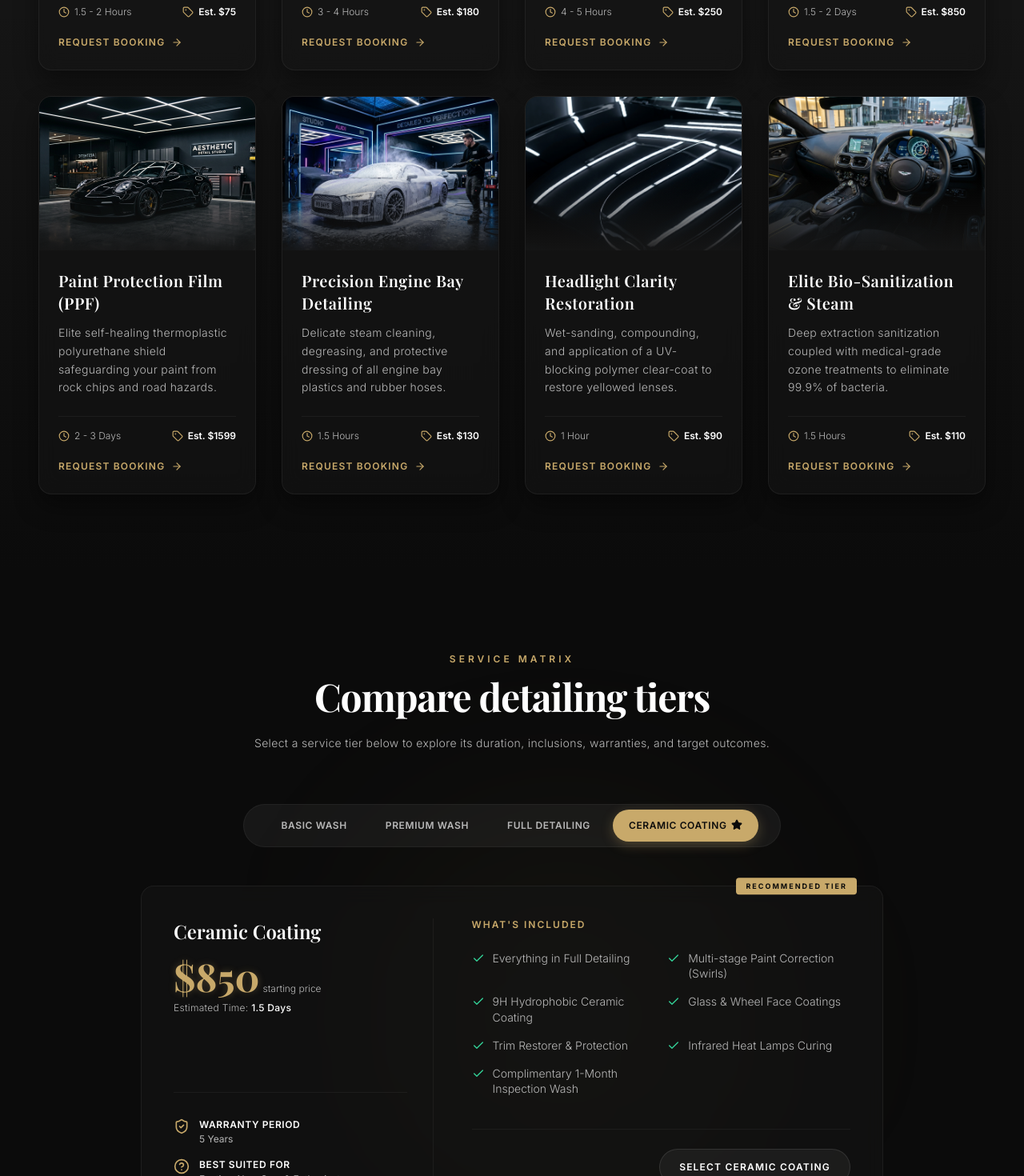
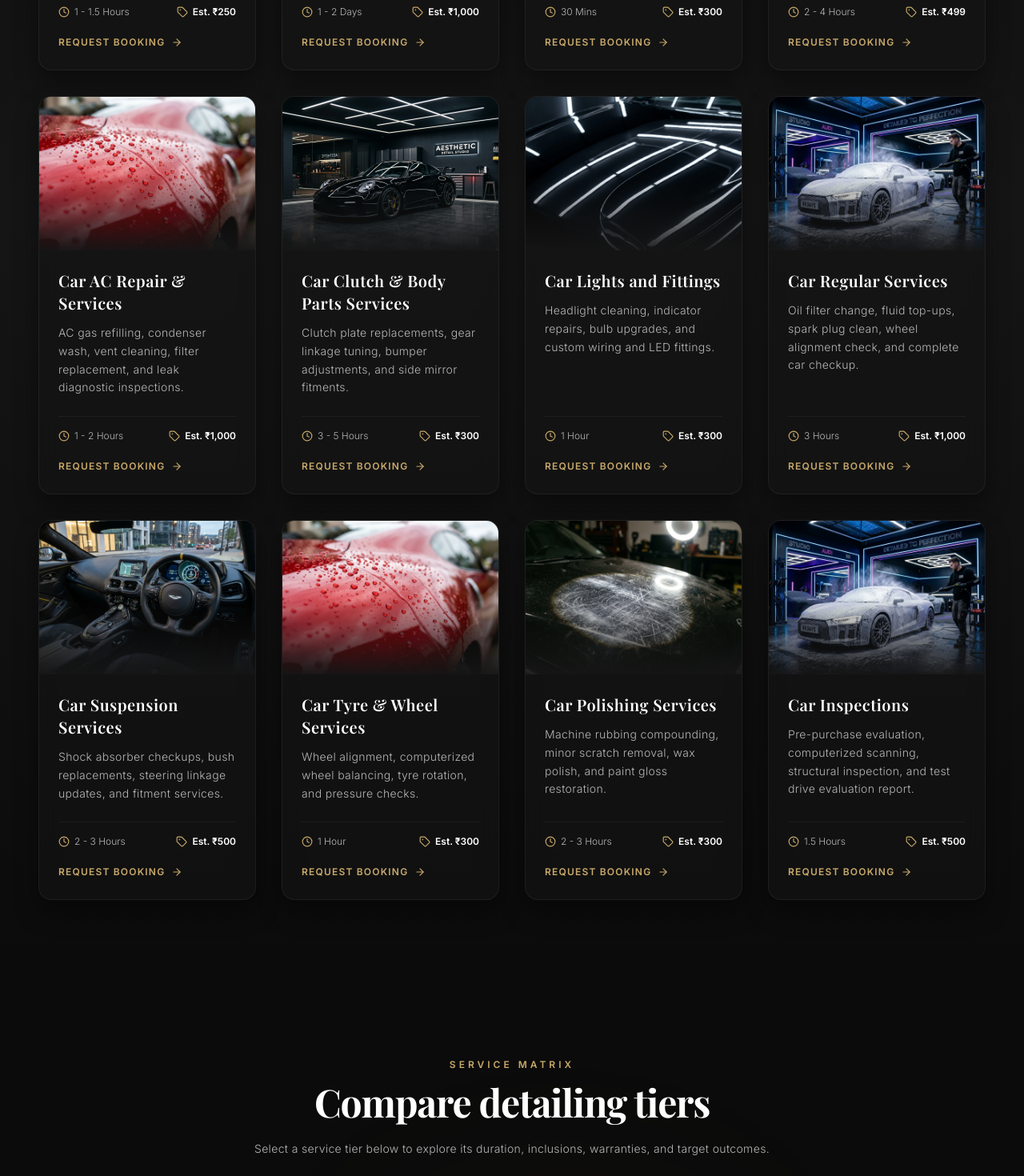
Before and after one commit to viral-since-2001/unik, a React (Vite) app: page / in a window 1280 px wide. Shown: the part 2500-3970 px from the top of the page at 80% size. Built offline with nearby package versions, Linux system fonts and the light colour scheme; a web font is replaced by a local one.

Commit message:
Update site services and prices to reflect 12 actual Justdial car repair items in Rupees (₹)

```diff
--- a/src/data/siteData.js
+++ b/src/data/siteData.js
@@ -50,7 +50,7 @@ export const whyChooseUsHeader = {
 export const servicesHeader = {
   subtitle: "Bespoke Detailing Services",
   title: "Unrivaled Care For All Surfaces",
-  description: "Explore our curated menu of detailing, correction, and surface protection therapies, engineered to produce a concour-level presentation."
+  description: "Explore our curated menu of detailing, correction, and surface protection therapies, engineered to produce a concour-level presentation. Note: The prices are indicative, and actual charges may vary."
 };
 
 export const comparisonHeader = {
@@ -166,135 +166,163 @@ export const whyChooseUs = [
 export const services = [
   {
     id: "car-wash",
-    title: "Foam Wash & Decontamination",
-    description: "Safe multi-stage wash using ultra-soft wash mitts, pH-neutral snow foam, and mechanical clay bar treatment.",
-    time: "1.5 - 2 Hours",
-    price: "75",
+    title: "Car Wash Service",
+    description: "Deep foam wash, engine bay detailing, underbody cleaning, vacuuming, and dashboard dressing.",
+    time: "1 - 1.5 Hours",
+    price: "250",
     image: foamWashImg
   },
   {
-    id: "interior-detailing",
-    title: "Bespoke Interior Detailing",
-    description: "Deep steam extraction, premium leather nourishment, dashboard UV protection, and complete odor elimination.",
-    time: "3 - 4 Hours",
-    price: "180",
+    id: "denting-painting",
+    title: "Car Denting & Painting",
+    description: "Precision panel dent removal and factory-grade color matched spray painting and scratch fixes.",
+    time: "1 - 2 Days",
+    price: "1,000",
+    image: beforeDirty
+  },
+  {
+    id: "battery-services",
+    title: "Car Battery Repairs & Service",
+    description: "Battery health diagnostic checks, charging, terminal cleaning, and replacement with premium brands.",
+    time: "30 Mins",
+    price: "300",
     image: interiorImg
   },
   {
-    id: "exterior-detailing",
-    title: "Elite Exterior Polishing",
-    description: "Multi-stage paint wash, iron decontamination, and single-stage machine polish to restore deep paint gloss.",
-    time: "4 - 5 Hours",
-    price: "250",
+    id: "mechanical-repairs",
+    title: "Car Mechanical Repairs",
+    description: "Multi-point diagnostic check, engine servicing, tuning, oil change, and brake adjustments.",
+    time: "2 - 4 Hours",
+    price: "499",
+    image: afterClean
+  },
+  {
+    id: "ac-services",
+    title: "Car AC Repair & Services",
+    description: "AC gas refilling, condenser wash, vent cleaning, filter replacement, and leak diagnostic inspections.",
+    time: "1 - 2 Hours",
+    price: "1,000",
+    image: ceramicImg
+  },
+  {
+    id: "clutch-body",
+    title: "Car Clutch & Body Parts Services",
+    description: "Clutch plate replacements, gear linkage tuning, bumper adjustments, and side mirror fitments.",
+    time: "3 - 5 Hours",
+    price: "300",
+    image: heroBg
+  },
+  {
+    id: "lights-fittings",
+    title: "Car Lights and Fittings",
+    description: "Headlight cleaning, indicator repairs, bulb upgrades, and custom wiring and LED fittings.",
+    time: "1 Hour",
+    price: "300",
+    image: afterClean
+  },
+  {
+    id: "regular-services",
+    title: "Car Regular Services",
+    description: "Oil filter change, fluid top-ups, spark plug clean, wheel alignment check, and complete car checkup.",
+    time: "3 Hours",
+    price: "1,000",
+    image: foamWashImg
+  },
+  {
+    id: "suspension-fitment",
+    title: "Car Suspension Services",
+    description: "Shock absorber checkups, bush replacements, steering linkage updates, and fitment services.",
+    time: "2 - 3 Hours",
+    price: "500",
+    image: interiorImg
+  },
+  {
+    id: "tyre-wheel",
+    title: "Car Tyre & Wheel Services",
+    description: "Wheel alignment, computerized wheel balancing, tyre rotation, and pressure checks.",
+    time: "1 Hour",
+    price: "300",
+    image: ceramicImg
+  },
+  {
+    id: "polishing-services",
+    title: "Car Polishing Services",
+    description: "Machine rubbing compounding, minor scratch removal, wax polish, and paint gloss restoration.",
+    time: "2 - 3 Hours",
+    price: "300",
     image: beforeDirty
   },
   {
-    id: "ceramic-coating",
-    title: "Ultra hydrophobic Ceramic Coating",
-    description: "Gtechniq nanotech coating offering 9H hardness, extreme water beading, and robust swirl resistance.",
-    time: "1.5 - 2 Days",
-    price: "850",
-    image: ceramicImg
-  },
-  {
-    id: "ppf",
-    title: "Paint Protection Film (PPF)",
-    description: "Elite self-healing thermoplastic polyurethane shield safeguarding your paint from rock chips and road hazards.",
-    time: "2 - 3 Days",
-    price: "1599",
-    image: heroBg
-  },
-  {
-    id: "engine-cleaning",
-    title: "Precision Engine Bay Detailing",
-    description: "Delicate steam cleaning, degreasing, and protective dressing of all engine bay plastics and rubber hoses.",
+    id: "car-inspections",
+    title: "Car Inspections",
+    description: "Pre-purchase evaluation, computerized scanning, structural inspection, and test drive evaluation report.",
     time: "1.5 Hours",
-    price: "130",
+    price: "500",
     image: foamWashImg
-  },
-  {
-    id: "headlight-restoration",
-    title: "Headlight Clarity Restoration",
-    description: "Wet-sanding, compounding, and application of a UV-blocking polymer clear-coat to restore yellowed lenses.",
-    time: "1 Hour",
-    price: "90",
-    image: afterClean
-  },
-  {
-    id: "car-sanitization",
-    title: "Elite Bio-Sanitization & Steam",
-    description: "Deep extraction sanitization coupled with medical-grade ozone treatments to eliminate 99.9% of bacteria.",
-    time: "1.5 Hours",
-    price: "110",
-    image: interiorImg
   }
 ];
 
 export const comparisons = [
   {
-    id: "basic",
-    name: "Basic Wash",
-    price: "50",
-    duration: "45 Mins",
+    id: "regular",
+    name: "Regular Service",
+    price: "1,000",
+    duration: "3 Hours",
     features: [
-      "Exterior Foam Bath",
-      "Hand Dry with Microfiber",
-      "Wheel & Tire Cleaning",
-      "Basic Vacuuming",
-      "Windows Cleaned Outside"
+      "Engine Oil Top-up",
+      "Oil Filter Replacement",
+      "Air Filter Cleaning",
+      "Complete Foam Wash",
+      "40-Point Inspection Check"
     ],
-    warranty: "None",
+    warranty: "30 Days",
     recommended: "Daily Commuters"
   },
   {
-    id: "premium",
-    name: "Premium Wash",
-    price: "95",
-    duration: "1.5 Hours",
+    id: "polishing",
+    name: "Body Polishing",
+    price: "3,000",
+    duration: "4 Hours",
     features: [
-      "Everything in Basic Wash",
-      "Iron Decontamination",
-      "Spray Wax Gloss Protection",
-      "Deep Wheel & Arch Dressing",
-      "Full Interior Dusting & Wipe",
-      "Door Jambs Detailed"
+      "Deep Foam Wash & Clay",
+      "Machine Rubbing Compounding",
+      "Minor Paint Scratches Buffing",
+      "Ultra-gloss Wax Coating",
+      "Tire & Plastic Trims Dressing"
     ],
-    warranty: "2 Weeks",
-    recommended: "Weekly Maintenance"
+    warranty: "3 Months",
+    recommended: "Seasonal Gloss Restoration"
   },
   {
-    id: "detailing",
-    name: "Full Detailing",
-    price: "270",
-    duration: "4 Hours",
+    id: "teflon",
+    name: "Teflon Coating",
+    price: "5,000",
+    duration: "6 Hours",
     features: [
-      "Everything in Premium Wash",
-      "Clay Bar Paint Treatment",
-      "Single-Stage Machine Gloss Polish",
-      "Leather Cleaning & Conditioning",
-      "Carpet & Mat Steam Extraction",
-      "Engine Bay Clean & Dress",
-      "6-Month Paint Sealant"
+      "Full Detailing Prep Wash",
+      "Teflon Sealant Polish Layer",
+      "High Hydrophobic Water Beading",
+      "Anti-Static Rust Protection",
+      "1-Year Maintenance Inspection"
     ],
-    warranty: "1 Month",
-    recommended: "Bi-Annual Rejuvenation"
+    warranty: "1 Year",
+    recommended: "Showroom Shine Fans"
   },
   {
     id: "ceramic",
     name: "Ceramic Coating",
-    price: "850",
+    price: "12,000",
     duration: "1.5 Days",
     features: [
-      "Everything in Full Detailing",
-      "Multi-stage Paint Correction (Swirls)",
-      "9H Hydrophobic Ceramic Coating",
-      "Glass & Wheel Face Coatings",
-      "Trim Restorer & Protection",
-      "Infrared Heat Lamps Curing",
-      "Complimentary 1-Month Inspection Wash"
+      "Multi-stage Paint Correction",
+      "9H Hardness Coating Layer",
+      "Ultra Hydrophobic Protection",
+      "UV Rays & Swirl Protection",
+      "Infrared Heat Curing",
+      "Complimentary 1-Month Wash Checkup"
     ],
-    warranty: "5 Years",
-    recommended: "Exotics, New Cars & Enthusiasts",
+    warranty: "3 Years",
+    recommended: "Exotics & New Vehicles",
     popular: true
   }
 ];
@@ -339,52 +367,50 @@ export const processSteps = [
 
 export const pricingPackages = [
   {
-    name: "Silver Package",
-    price: "199",
-    description: "Premium cleansing and protection package designed for routine seasonal care and high gloss.",
+    name: "Regular Pack",
+    price: "1,000",
+    description: "Essential car maintenance check, engine tuning, filter cleaning, and complete diagnostic checks.",
     features: [
-      "Safe Foam Wash & Clay Treatment",
-      "Gloss-Enhancing Hand Polish",
-      "Premium Synthetic Paint Sealant",
-      "Interior Dusting & Vacuuming",
-      "Leather Treatment & Wipe-down",
-      "Wheel Faces & Tires Dressed",
-      "3-Month Durability"
+      "Engine Oil Replacement Checkup",
+      "Air and Oil Filter Cleaning",
+      "Fluids Top-up (Coolant, Brake)",
+      "Spark Plugs Cleaning",
+      "Car Underbody Checkup",
+      "Computerized Fault Diagnosis",
+      "Indicative Justdial Prices"
     ],
-    bestFor: "Essential preservation"
+    bestFor: "Basic Car Health"
   },
   {
-    name: "Gold Package",
-    price: "399",
-    description: "Our signature paint correction and deep cabin refresh that restores showroom aesthetic.",
+    name: "Premium Pack",
+    price: "4,999",
+    description: "Deep interior upholstery refresh, exterior compounding polishing, and AC system servicing.",
     features: [
-      "Everything in Silver Package",
-      "Single-Stage Machine Paint Correction",
-      "6-Month Silica Paint Sealant",
-      "Full Cabin Steam Extraction",
-      "Leather Deep Clean & Conditioning",
-      "Engine Bay Detailed & Dressed",
-      "Exhaust Tips Polished",
-      "6-Month Durability"
+      "Deep Snow Foam Washing",
+      "Exterior Machine Rubbing Wax Polish",
+      "Full Cabin Vacuum & Sanitization",
+      "Upholstery Dry Cleaning",
+      "AC Vent Cleaning & Gas Checkup",
+      "Engine Bay Detailed Dressing",
+      "100% Client Satisfaction Guarantee"
     ],
-    bestFor: "Ultimate rejuvenation",
+    bestFor: "Complete Rejuvenation",
     popular: true
   },
   {
-    name: "Platinum Package",
-    price: "799",
-    description: "Complete elite rejuvenation featuring deep paint correction and high-end protection layers.",
+    name: "Detox Ceramic Pack",
+    price: "12,999",
+    description: "Ultra protective Teflon & multi-stage paint correction nanotech coatings for lasting shine.",
     features: [
-      "Everything in Gold Package",
-      "Dual-Stage Machine Paint Correction",
-      "1-Year Hydrophobic Coating (Body & Glass)",
-      "Wheel Barrels & Calipers Coated",
-      "Premium Leather & Fabric Protection",
-      "Matte & Piano Black Trim Refinishing",
-      "Fabric Guard Shielding",
-      "1-Year Warranty"
+      "Gold standard paint compound buffing",
+      "Hydrophobic Teflon/Ceramic Coating",
+      "9H Hardness Scratch Resistance",
+      "Wheel Faces & Glasses Shielding",
+      "Odor removal treatment inside",
+      "UV & Oxidation Fade Protection",
+      "2-Year Certified Warranty"
     ],
-    bestFor: "Show-car perfection"
+    bestFor: "Showroom Preservation"
   }
 ];
 
--- a/src/sections/Comparison.jsx
+++ b/src/sections/Comparison.jsx
@@ -81,7 +81,7 @@ export default function Comparison() {
                   </h3>
                   <div className="flex items-baseline gap-1 mt-4 mb-2">
                     <span className="font-playfair text-5xl font-bold text-[#C8A96A] text-glow-gold">
-                      ${activePackage.price}
+                      ₹{activePackage.price}
                     </span>
                     <span className="font-inter text-xs text-[#B8B8B8] font-light">starting price</span>
                   </div>
--- a/src/sections/Pricing.jsx
+++ b/src/sections/Pricing.jsx
@@ -72,7 +72,7 @@ export default function Pricing() {
                     {pkg.description}
                   </p>
                   <div className="flex items-baseline gap-1 mt-4">
-                    <span className="font-inter text-2xl text-white font-light">$</span>
+                    <span className="font-inter text-2xl text-white font-light">₹</span>
                     <span className={`font-playfair text-5xl md:text-6xl font-bold tracking-tight ${
                       pkg.popular ? 'text-[#C8A96A] text-glow-gold' : 'text-white'
                     }`}>
--- a/src/sections/Services.jsx
+++ b/src/sections/Services.jsx
@@ -88,7 +88,7 @@ export default function Services() {
                     </div>
                     <div className="flex items-center gap-1.5 font-semibold text-white">
                       <Tag className="w-3.5 h-3.5 text-[#C8A96A]" />
-                      <span>Est. ${service.price}</span>
+                      <span>Est. ₹{service.price}</span>
                     </div>
                   </div>
 
```
